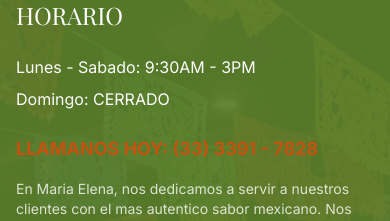
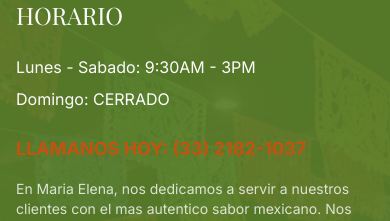
Before and after one commit to Fbet590/Tacos-Elena-Maria-Providencia, a Next.js app: page / in a window 390 px wide. Shown: the part 4540-4761 px from the top of the page. Built offline with nearby package versions, Linux system fonts and the light colour scheme; a web font is replaced by a local one.

Commit message:
fix: update phone number in footer to (33) 2182-1037

```diff
--- a/components/footer.tsx
+++ b/components/footer.tsx
@@ -59,7 +59,7 @@ export function Footer() {
                 <h3 className="font-serif text-2xl mb-6">HORARIO</h3>
                 <p className="mb-2">Lunes - Sabado: 9:30AM - 3PM</p>
                 <p className="mb-6">Domingo: CERRADO</p>
-                <p className="text-primary font-bold text-lg">LLAMANOS HOY: (33) 3391 - 7828</p>
+                <p className="text-primary font-bold text-lg">LLAMANOS HOY: (33) 2182-1037</p>
                 <p className="text-sm text-secondary-foreground/80 mt-4 max-w-sm">
                   En Maria Elena, nos dedicamos a servir a nuestros clientes con el mas autentico sabor mexicano.
                   Nos esforzamos por crear relaciones duraderas con las familias que nos visitan.
```
